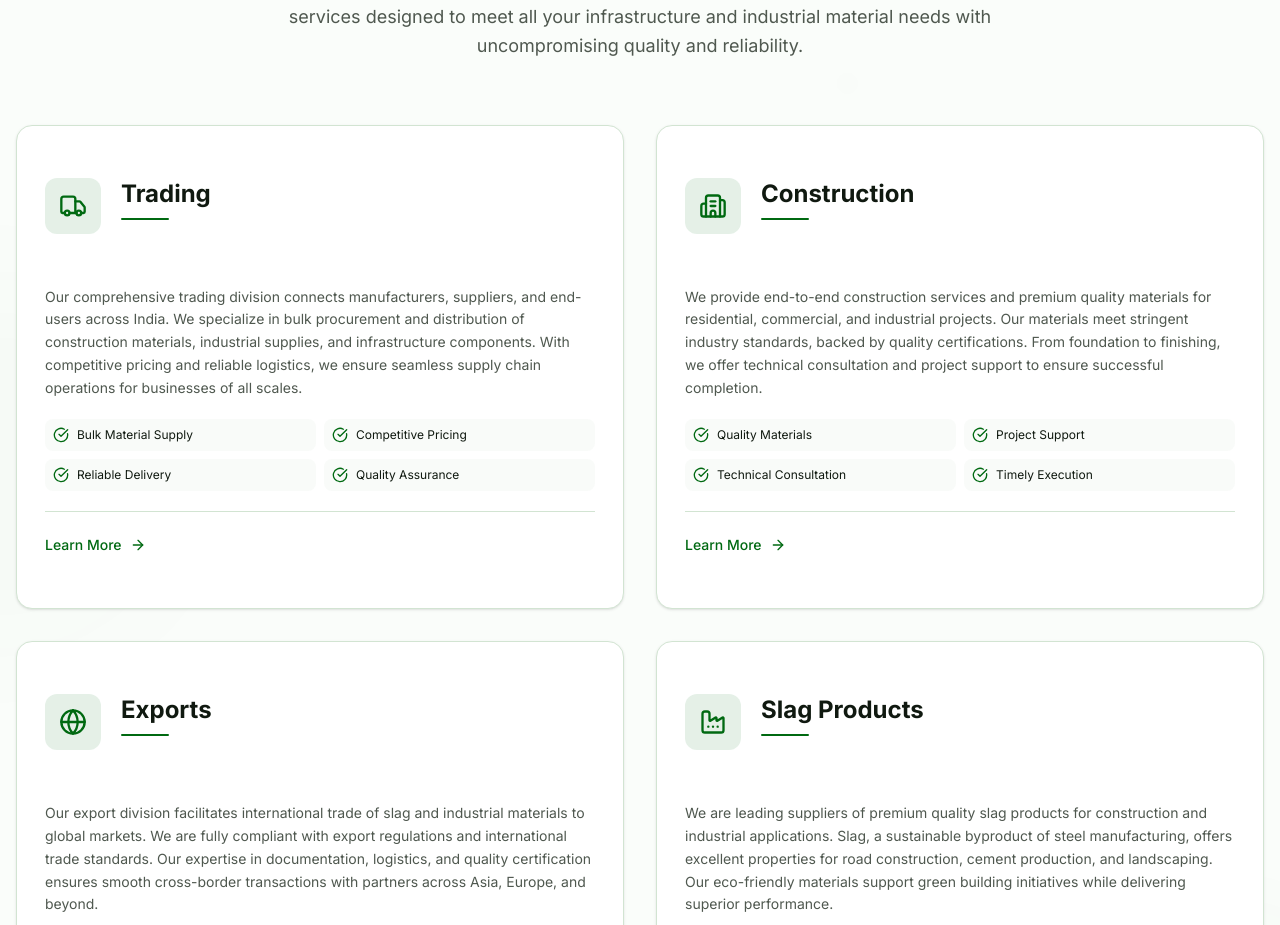
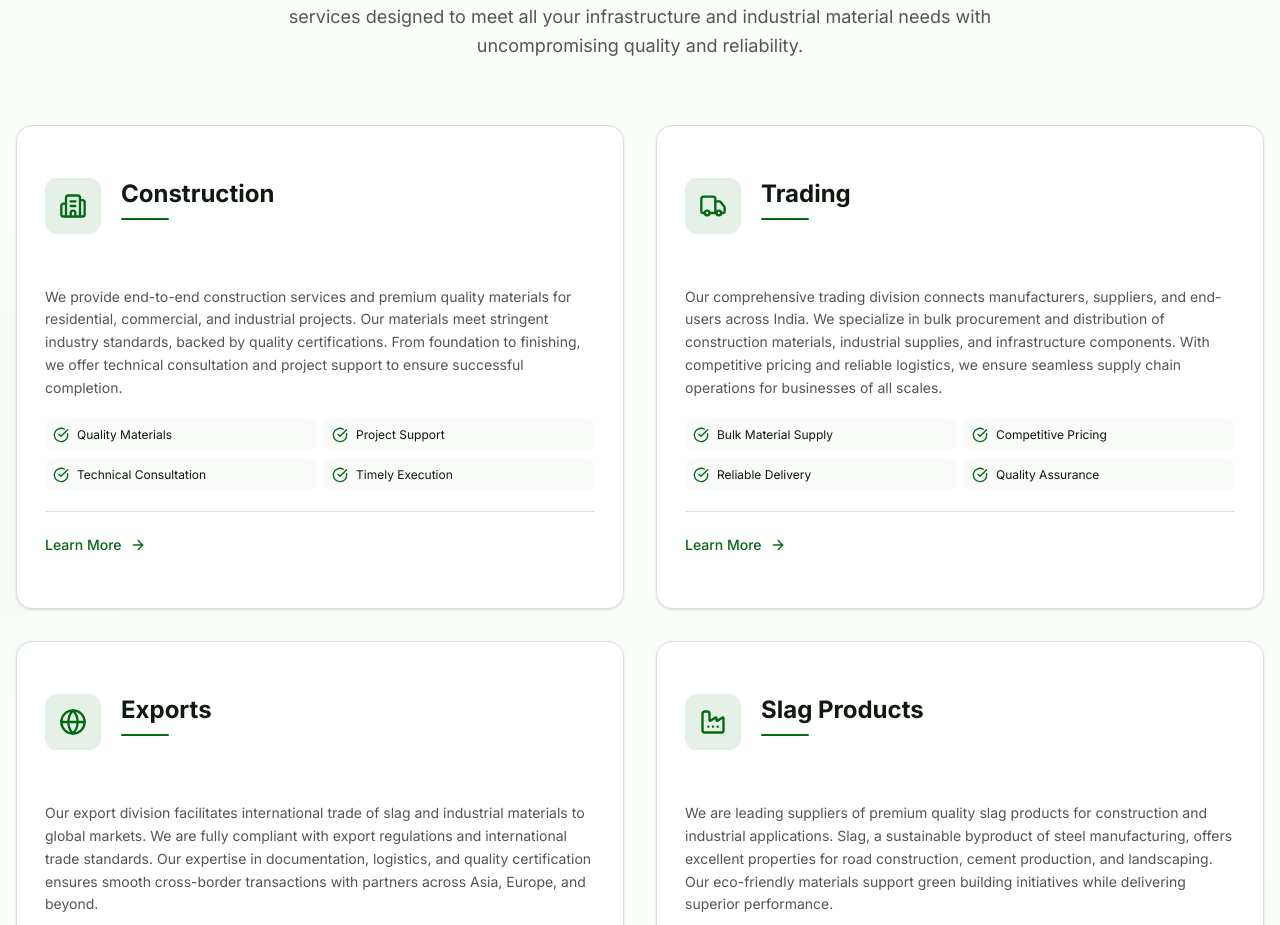
Before and after one commit to anushkapandey12/uvas, a Next.js app: page / in a window 1280 px wide. Shown: the part 2245-3170 px from the top of the page. Built offline with nearby package versions, Linux system fonts and the light colour scheme; a web font is replaced by a local one.

Commit message:
Rearrange services to include Trading section

```diff
--- a/components/services-section.tsx
+++ b/components/services-section.tsx
@@ -33,16 +33,16 @@ export function ServicesSection() {
 
   const services = [
     {
+      icon: Building2,
+      title: "Construction",
+      description: "We provide end-to-end construction services and premium quality materials for residential, commercial, and industrial projects. Our materials meet stringent industry standards, backed by quality certifications. From foundation to finishing, we offer technical consultation and project support to ensure successful completion.",
+      features: ["Quality Materials", "Project Support", "Technical Consultation", "Timely Execution"]
+    },
+    {
       icon: Truck,
       title: "Trading",
       description: "Our comprehensive trading division connects manufacturers, suppliers, and end-users across India. We specialize in bulk procurement and distribution of construction materials, industrial supplies, and infrastructure components. With competitive pricing and reliable logistics, we ensure seamless supply chain operations for businesses of all scales.",
       features: ["Bulk Material Supply", "Competitive Pricing", "Reliable Delivery", "Quality Assurance"]
-    },
-    {
-      icon: Building2,
-      title: "Construction",
-      description: "We provide end-to-end construction services and premium quality materials for residential, commercial, and industrial projects. Our materials meet stringent industry standards, backed by quality certifications. From foundation to finishing, we offer technical consultation and project support to ensure successful completion.",
-      features: ["Quality Materials", "Project Support", "Technical Consultation", "Timely Execution"]
     },
     {
       icon: Globe,
```
